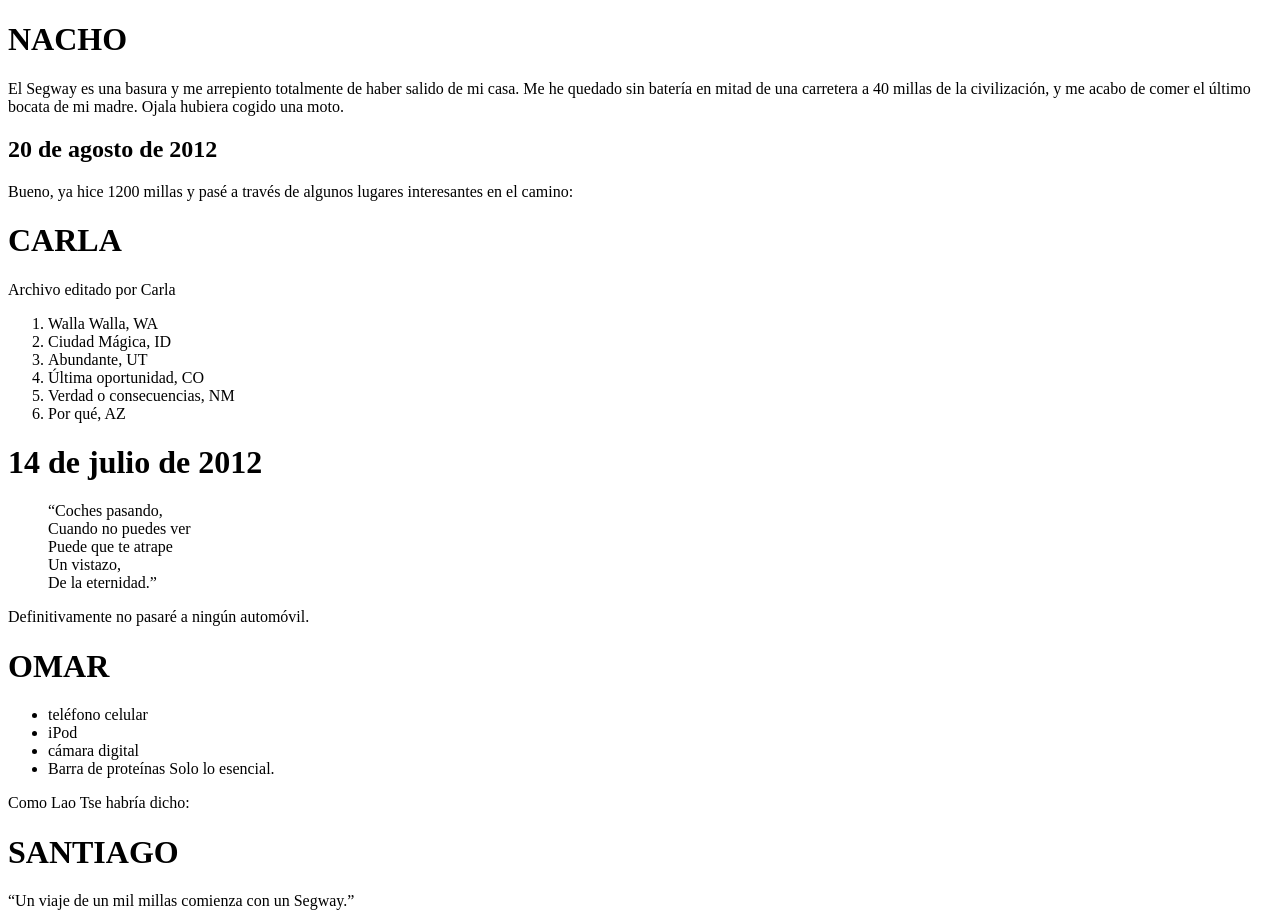
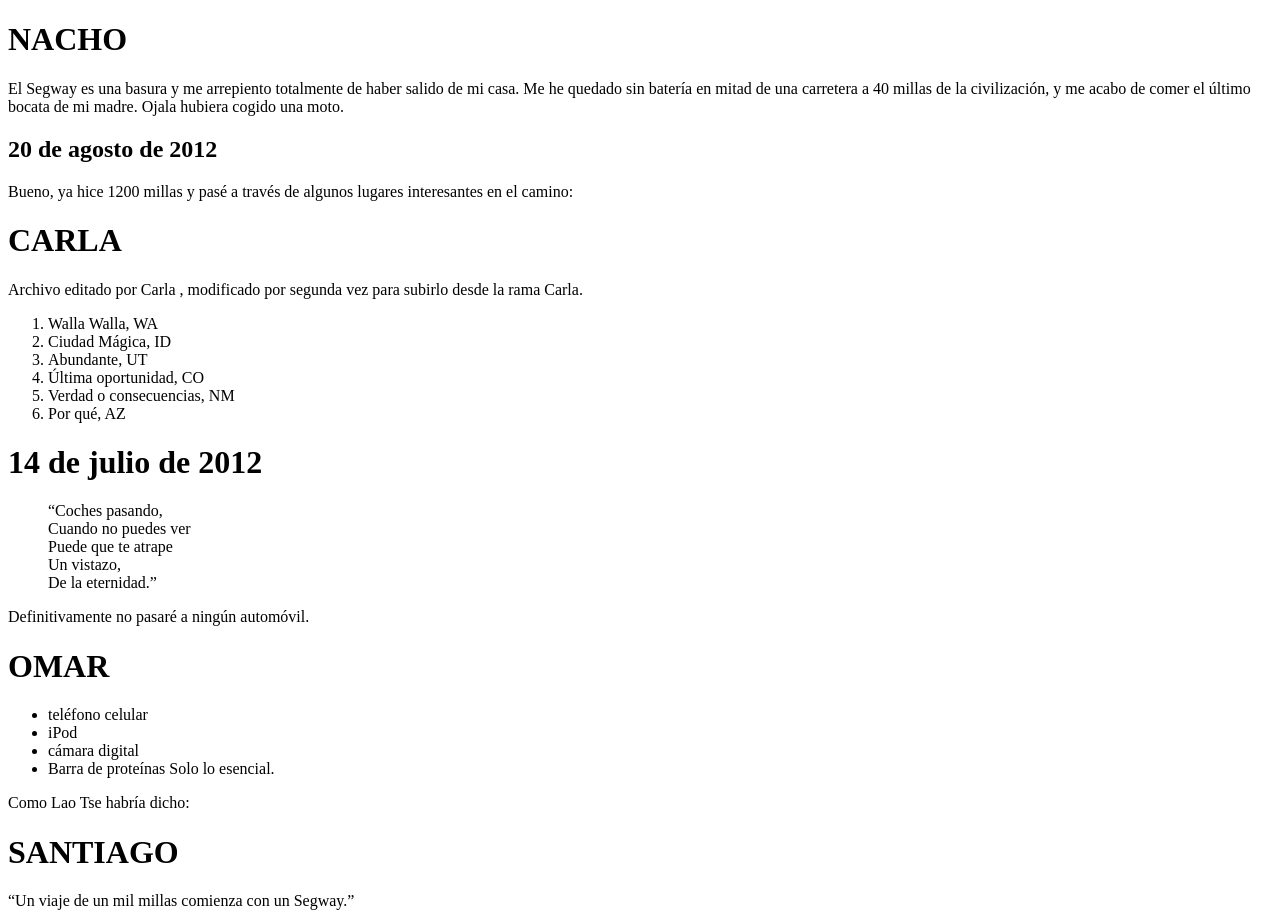
Before and after one commit to joseomar05/Proyecto2_GIT_GITHUB, a plain HTML site: page Index.html in a window 1280 px wide. Drawn offline with Linux system fonts and the light colour scheme.

Commit message:
Archivo modificado para subir desde la rama Carla

```diff
--- a/Index.html
+++ b/Index.html
@@ -21,7 +21,7 @@
 
      <h1>CARLA</h1>
      <p>
-      Archivo editado por Carla
+      Archivo editado por Carla , modificado por segunda vez para subirlo desde la rama Carla.
 
     </p>
      <ol>
```
